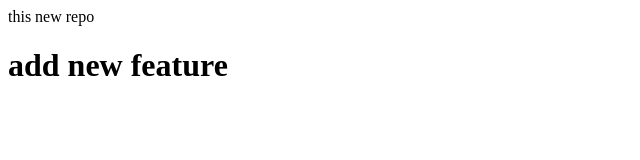
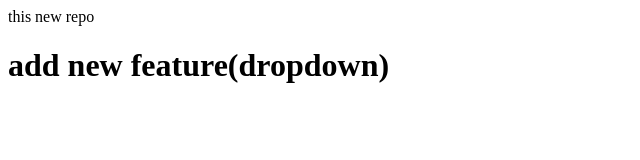
Before and after one commit to kashish-008/local, a plain HTML site: page index.html in a window 1280 px wide. Shown: the whole page, without its empty margins (0-640 px from the left). Drawn offline with Linux system fonts and the light colour scheme.

Commit message:
add dropdown

```diff
--- a/index.html
+++ b/index.html
@@ -1,2 +1,2 @@
 <p>this new repo</p>
-<h1>add new feature</h1>
+<h1>add new feature(dropdown)</h1>
```
